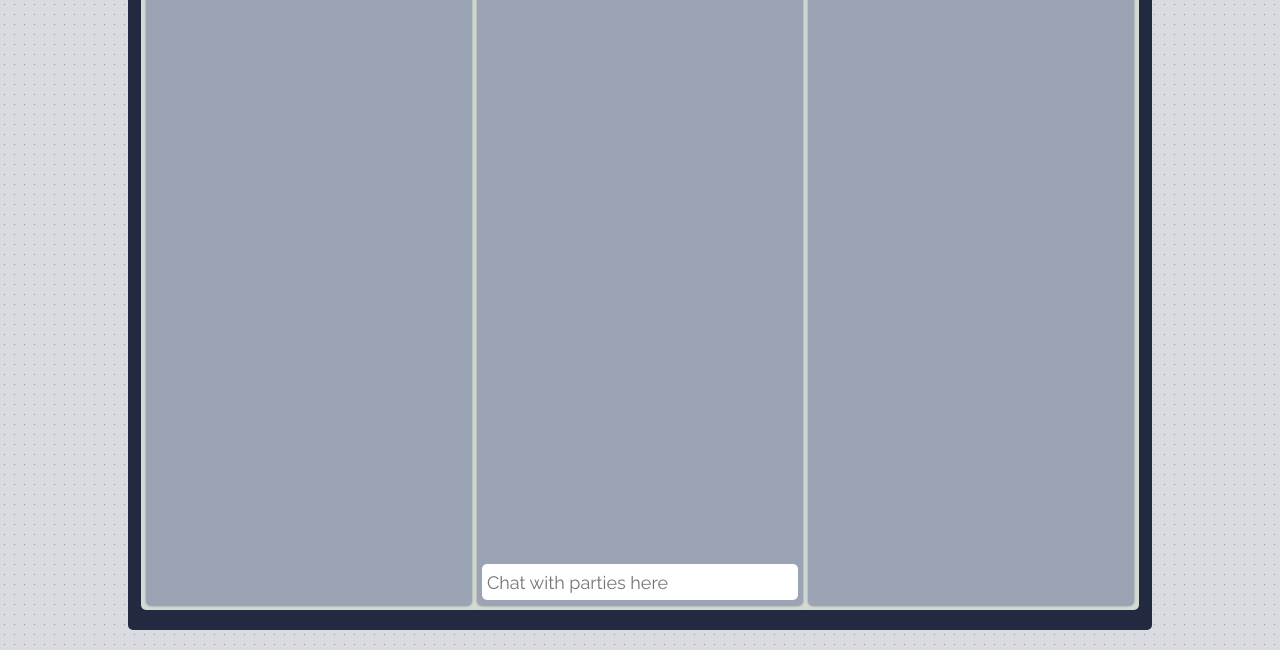
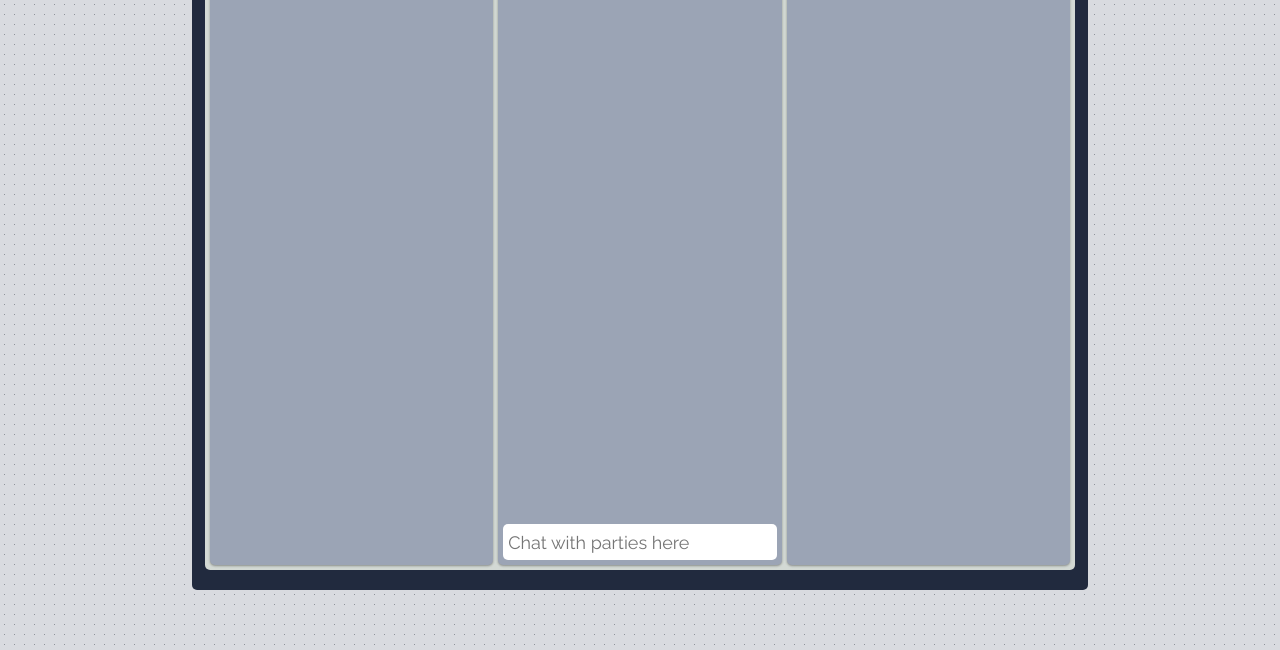
Before and after one commit to d1vij/vakalatnama-website, a website built with Vite: page src/pages/chat/mediation/index.html in a window 1280 px wide. Shown: the part 150-800 px from the top of the page. Built offline with nearby package versions, Linux system fonts and the light colour scheme; a web font is replaced by a local one.

Commit message:
change mediator chat windows size

```diff
--- a/src/pages/chat/mediation/styles.scss
+++ b/src/pages/chat/mediation/styles.scss
@@ -16,8 +16,8 @@ body {
 
 #container {
   background-color: $color-background-dark;
-  height: 95vh;
-  width: 80vw;
+  height: 85vh;
+  width: 70vw;
   display: flex;
   justify-content: center;
   align-items:  center;
@@ -26,8 +26,8 @@ body {
 
 #chat-window {
   display: flex;
-  height: 90vh;
-  width: 78vw;
+  height: 80vh;
+  width: 68vw;
   border-radius: 5px;
   background-color: $color-background-light;
   padding: 5px;
```
